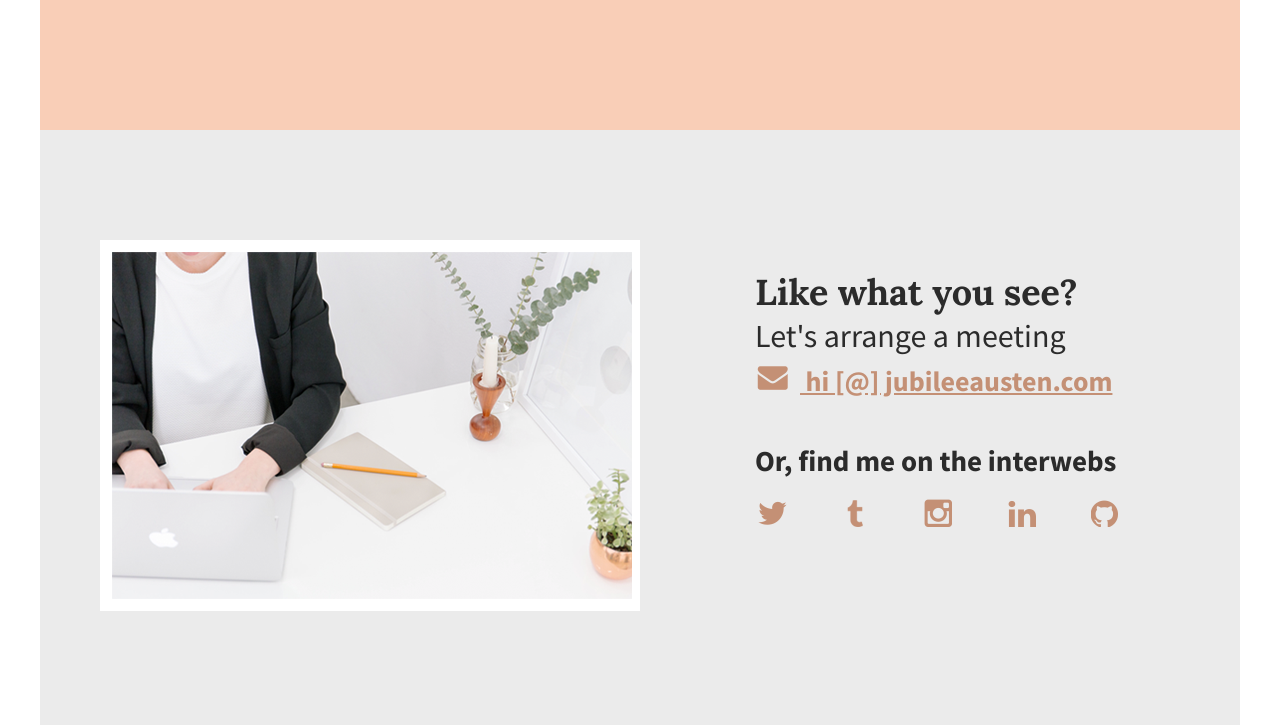
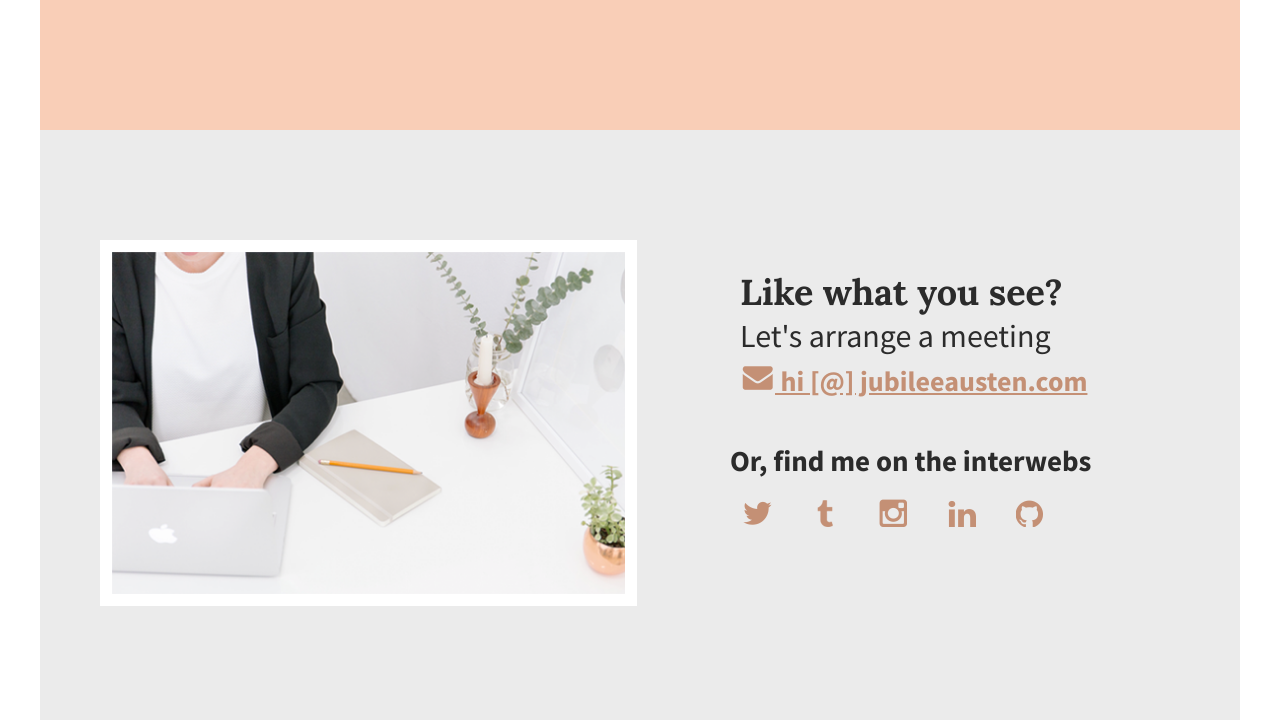
Before and after one commit to jmlazarov/Jubilee-Austen, a plain HTML site: page index.html in a window 1280 px wide. Shown: the part 1957-2682 px from the top of the page. Drawn offline with Linux system fonts and the light colour scheme.

Commit message:
Resized contact area elements

```diff
--- a/css/main.css
+++ b/css/main.css
@@ -140,14 +140,15 @@ header h2 span {
 
 #contact-img {
     border: 12px solid #ffffff;
+    width: 95%;
 }
 
-#contact h2, #contact #email-header, #contact #socialmedia-header, #contact ul {
-    padding-left: 115px;
+#contact h2, #contact #email-header, #contact ul {
+    padding-left: 100px;
 }
 
 #contact #envelope {
-    padding: 0 10px 0 115px;
+    padding-left: 100px;
 }
 
 #contact h2 {
@@ -155,6 +156,10 @@ header h2 span {
     font-size: 36px;
     line-height: 44px;
     color: #2b2b2b;
+}
+
+#contact #socialmedia-header {
+    padding-left: 90px;
 }
 
 #contact #email-header {
@@ -192,5 +197,5 @@ header h2 span {
 }
 
 #contact ul img {
-    padding-right: 45px;
+    padding-right: 30px;
 }
```
Also changed, not shown: index.html (line endings or trailing spaces).
